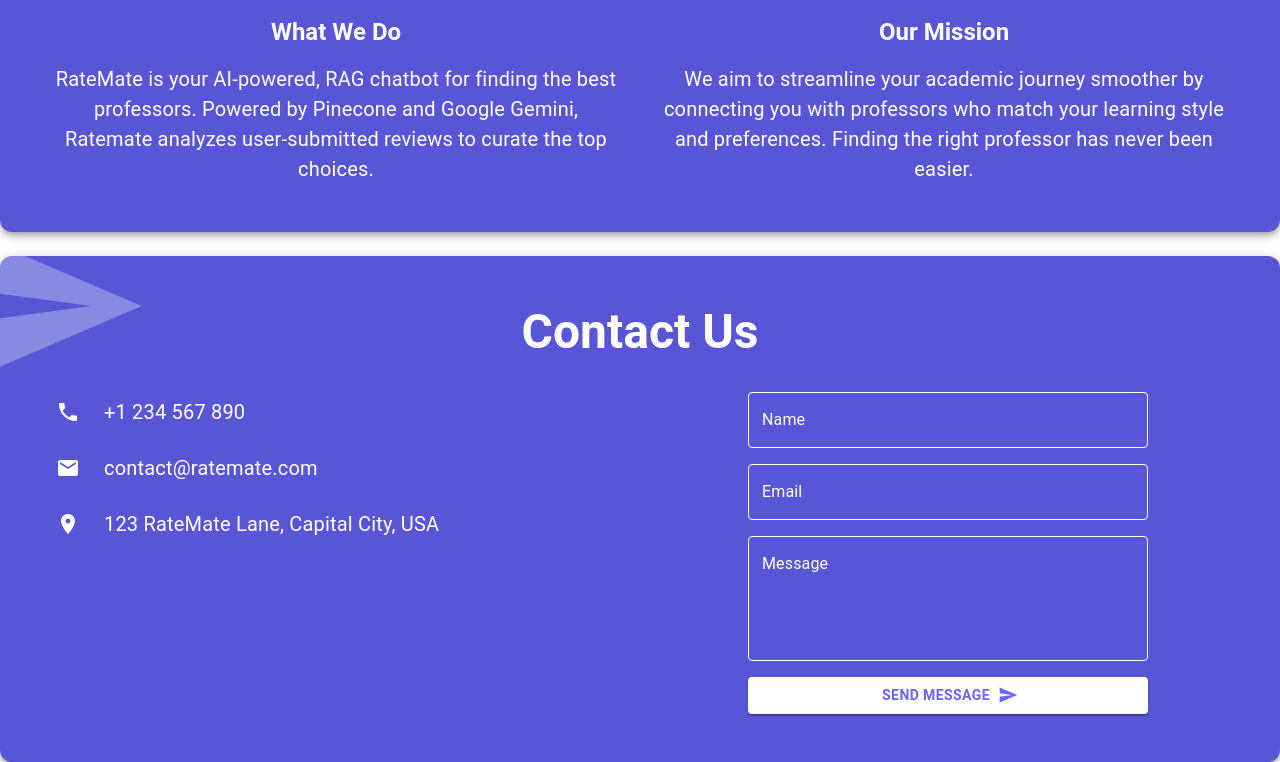
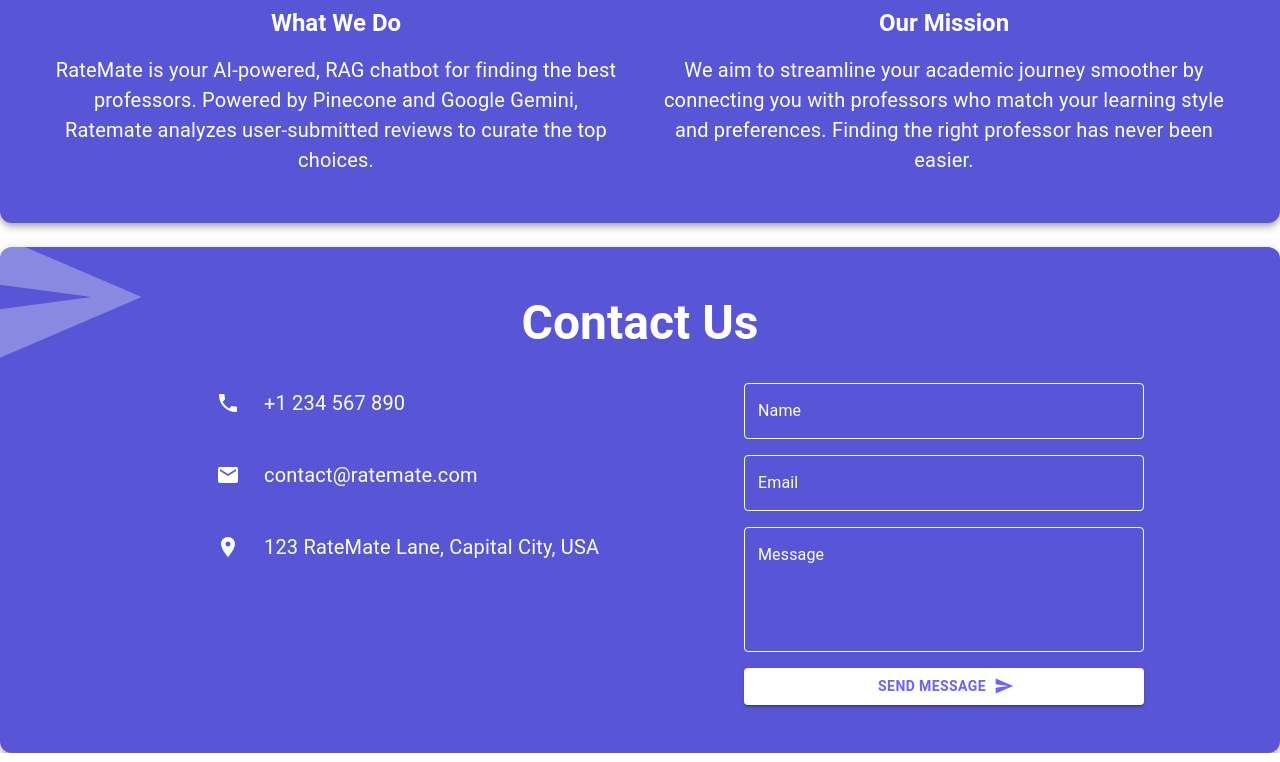
Before and after one commit to boffskbob/rate-mate, a Next.js app: page / in a window 1280 px wide. Shown: the part 1088-1850 px from the top of the page. Built offline with nearby package versions, Linux system fonts and the light colour scheme.

Commit message:
Updated contact page sizing

```diff
--- a/app/page.js
+++ b/app/page.js
@@ -15,7 +15,7 @@
         sx={{
           bgcolor: "#5856D6",
           textAlign: 'center',
-          height: 'calc(100vh - 81px)',
+          height: '100vh',
           display: 'flex',
           flexDirection: 'column',
           justifyContent: 'center',
--- a/components/ContactSection.js
+++ b/components/ContactSection.js
@@ -27,9 +27,9 @@
       <Typography variant="h3" align="center" sx={{ fontWeight: 'bold', mb: 4 }}>
         Contact Us
       </Typography>
-      <Grid container spacing={6} >
+      <Grid container spacing={4} sx={{ display: "flex", alignItems: "flex-start"}}>
         <Grid item xs={12} md={6}>
-          <Box sx={{ display: 'flex', alignItems: 'center', mb: 2 }}>
+          <Box sx={{ display: 'flex', alignItems: 'center', mb: 4, ml: 20 }}>
             <IconButton sx={{ color: '#fff', mr: 2 }}>
               <PhoneIcon />
             </IconButton>
@@ -37,7 +37,7 @@
               +1 234 567 890
             </Typography>
           </Box>
-          <Box sx={{ display: 'flex', alignItems: 'center', mb: 2 }}>
+          <Box sx={{ display: 'flex', alignItems: 'center', mb: 4, ml: 20 }}>
             <IconButton sx={{ color: '#fff', mr: 2 }}>
               <EmailIcon />
             </IconButton>
@@ -45,7 +45,7 @@
               contact@ratemate.com
             </Typography>
           </Box>
-          <Box sx={{ display: 'flex', alignItems: 'center' }}>
+          <Box sx={{ display: 'flex', alignItems: 'center', ml: 20 }}>
             <IconButton sx={{ color: '#fff', mr: 2 }}>
               <LocationOnIcon />
             </IconButton>
--- a/components/Navbar.js
+++ b/components/Navbar.js
@@ -2,7 +2,7 @@
 
 export default function Navbar() {
   return (
-    <AppBar position="static" color="transparent" elevation={0} sx={{ height: 90, display: "flex", justifyContent: "center", }}>
+    <AppBar position="fixed" elevation={0} sx={{ height: 90, display: "flex", justifyContent: "center", zIndex: 1000, borderColor: '#000', backgroundColor: '#fff'}}>
         <Toolbar sx={{ display: "flex", justifyContent: 'space-between', alignItems: "center", justifyContent: "center" }}>
           <Box sx={{ height: "80px", display: "flex", flexDirection: "row", alignItems: "center", flexGrow: 1, gap: 5 }}>
             {/* icon image */}
```
